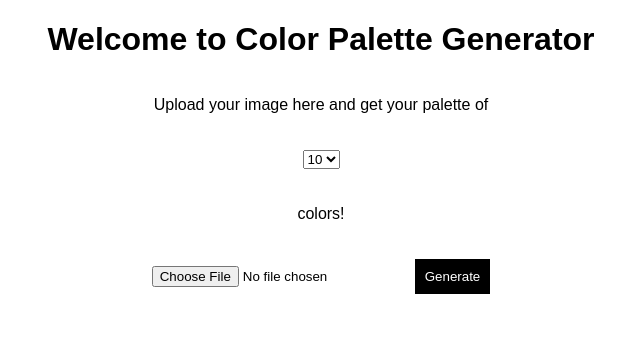
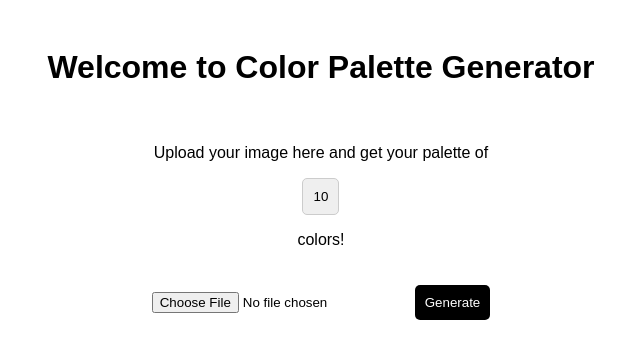
Before and after one commit to nazimbo/image-color-palette-generator, a Flask app: page / in a window 1280 px wide. Shown: the top 359 px of the page, without its empty margins (319-959 px from the left). Run offline with Flask 3, Linux system fonts and the light colour scheme.

Commit message:
Add color information and improve styling

```diff
--- a/templates/index.html
+++ b/templates/index.html
@@ -20,6 +20,8 @@
     </form>
 
     {% if colors %}
+    <p>Here are the colors we found in your image.</p>
+    <p>Click on any color to copy its hex code to your clipboard.</p>
     <div class="result">
       {% for color in colors %}
       <div class="color" style="background-color: {{ color }};">{{ color }}</div>
@@ -32,6 +34,10 @@
 <style>
   body {
     font-family: Arial, sans-serif;
+    display: flex;
+    flex-direction: column;
+    align-items: center;
+    text-align: center;
   }
 
   header {
@@ -46,7 +52,12 @@
   }
 
   select {
-    margin: 20px 0;
+    appearance: none;
+    border: 1px solid #ccc;
+    padding: 10px;
+    border-radius: 5px;
+    cursor: pointer;
+    position: relative;
   }
 
   .file-inputs {
@@ -65,6 +76,7 @@
     background-color: #000;
     color: #fff;
     cursor: pointer;
+    border-radius: 5px;
   }
 
   .file-inputs button:hover {
@@ -85,8 +97,7 @@
     align-items: center;
     justify-content: center;
     margin: 10px;
-    color: black;
     border-radius: 5px;
-    border: 1px solid #000;
+    border: none;
   }
 </style>
```
